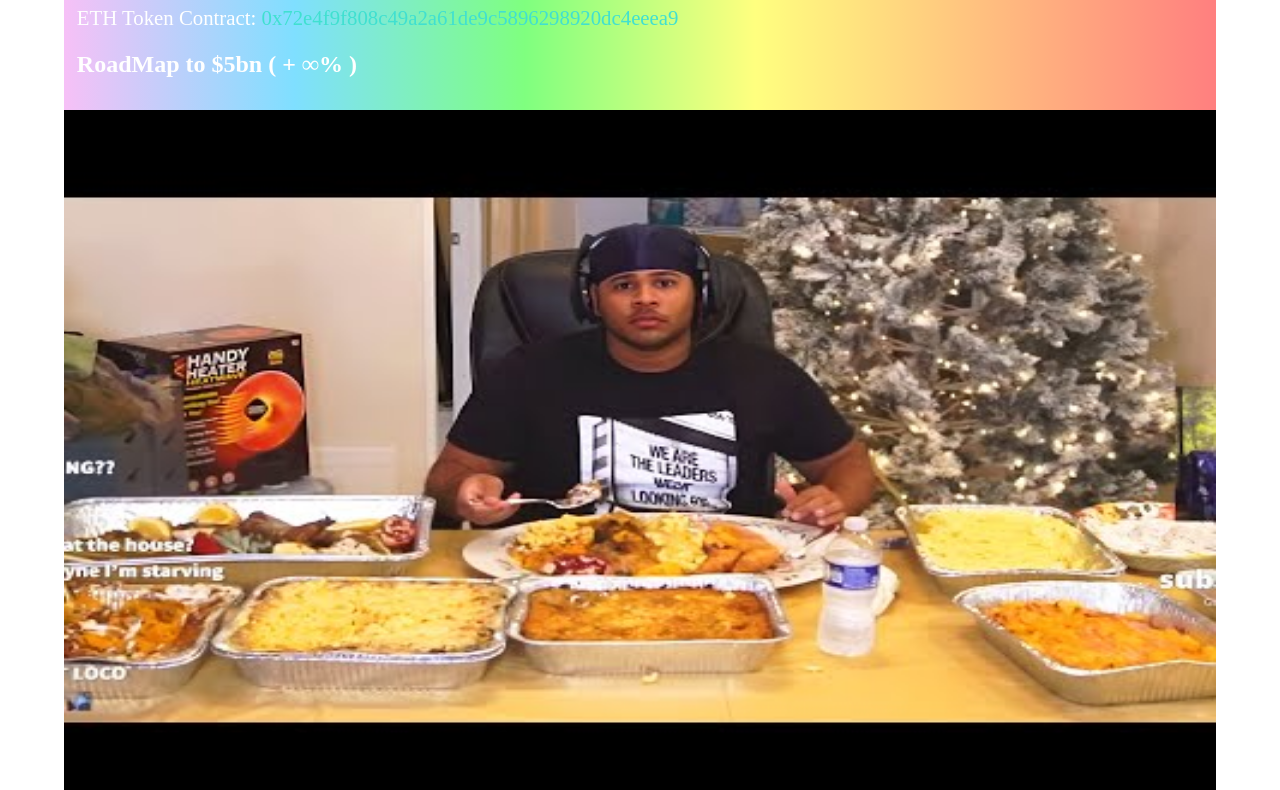
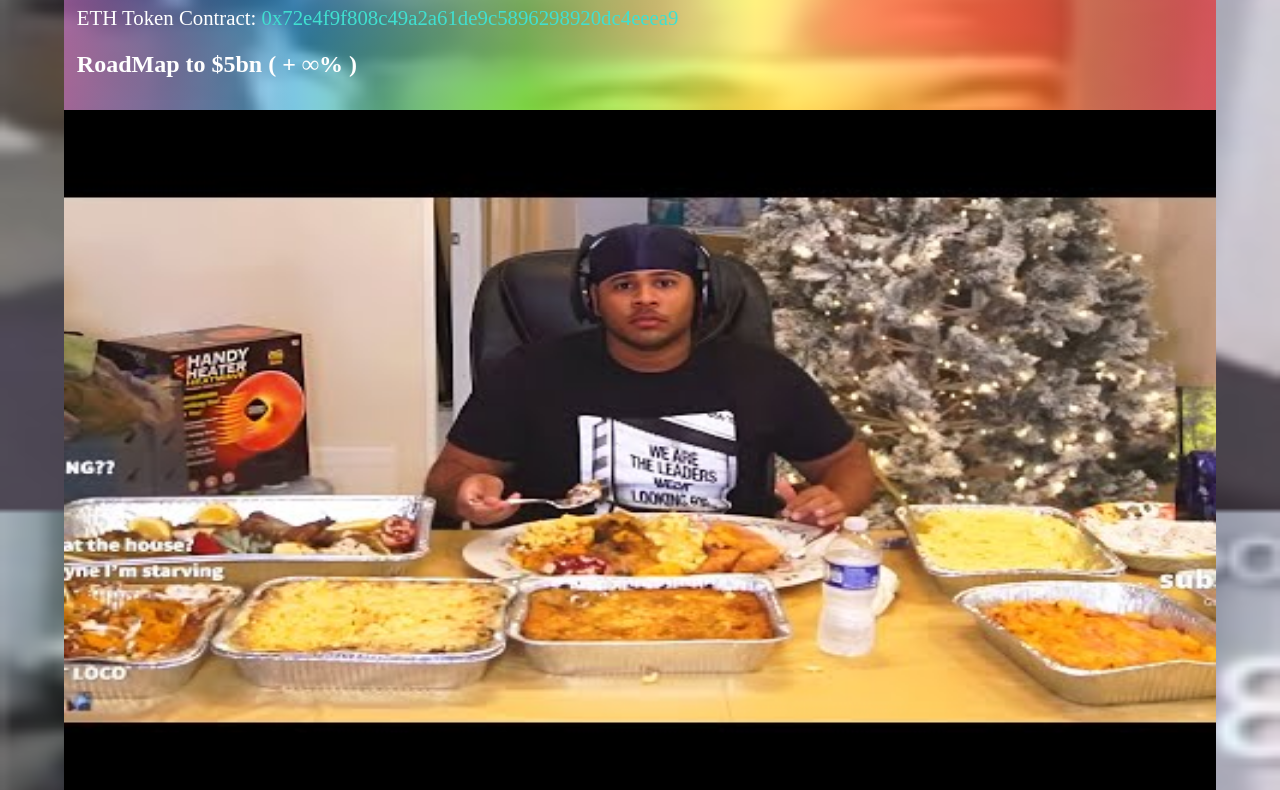
Before and after one commit to Arceus786/fanumtax, a plain HTML site: page index.html in a window 1280 px wide. Shown: the part 289-1079 px from the top of the page. Drawn offline with Linux system fonts and the light colour scheme; files whose address does not match are found by name.

Commit message:
Update index.html

```diff
--- a/index.html
+++ b/index.html
@@ -29,7 +29,7 @@
                 margin-right: auto;
             }
             .img-background {
-    background-image: url("fanum dady.jpg");
+    background-image: url("fanum-cursor.png");
     background-size: 100%;
     background-repeat: repeat-y;
     background-attachment: fixed;
```
